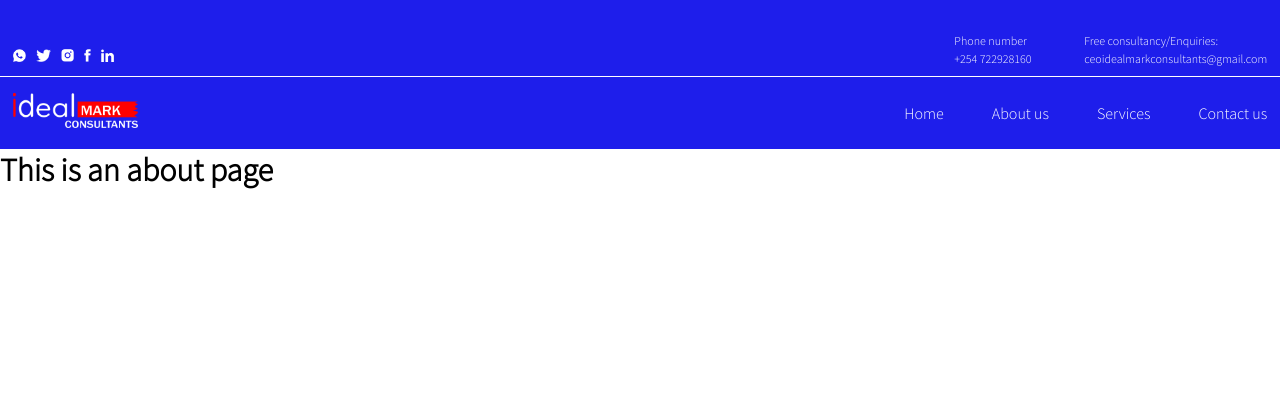
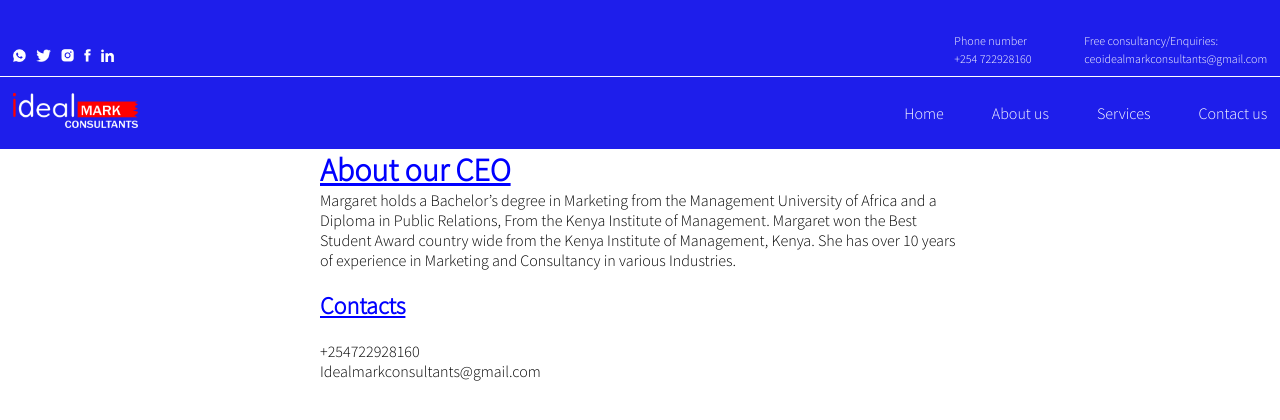
Before and after one commit to munene-m/ideal-mark, a Vue app: page /about in a window 1280 px wide. Shown: the top 420 px of the page. Built offline with nearby package versions, Linux system fonts and the light colour scheme.

Commit message:
began layout of about page

```diff
--- a/src/views/AboutView.vue
+++ b/src/views/AboutView.vue
@@ -1,12 +1,26 @@
 <template>
   <div class="about">
-    <h1>This is an about page</h1>
+    <h1>About our CEO</h1>
+    <p>Margaret holds a Bachelor’s degree in Marketing from the Management University of Africa and a Diploma in Public Relations,  From the Kenya Institute of Management. Margaret won the Best Student Award country wide from the Kenya Institute of Management, Kenya.
+      She has over 10 years of experience in Marketing and Consultancy in various Industries.
+    </p>
+    <h2>Contacts</h2>
+    <p>+254722928160</p><p>Idealmarkconsultants@gmail.com</p>
   </div>
 </template>
 
 <style>
   .about {
     display: flex;
-    align-items: center;
+    align-items: flex-start;
+    justify-content: center;
+    flex-direction: column;
+    width: 50vw;
+    margin: auto;
+  }
+  .about h1, h2{
+    text-align: center;
+    color: blue;
+    text-decoration: underline;
   }
 </style>
```
